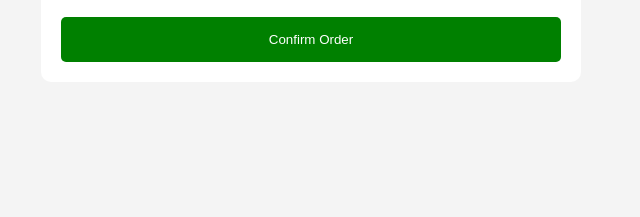
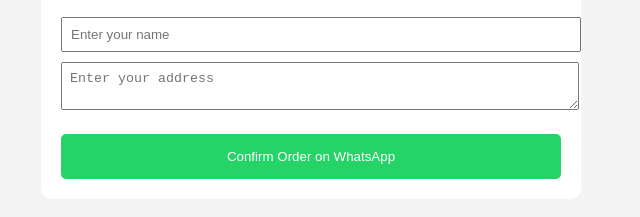
Before and after one commit to aiman746242/aimush-frontend, a plain HTML site: page checkout.html in a window 1280 px wide. Shown: the part 513-730 px from the top of the page, without its empty margins (329-969 px from the left). Drawn offline with Linux system fonts and the light colour scheme.

Commit message:
Enhance checkout with name, address inputs and WhatsApp button
Added input fields for name and address, and updated the button to confirm orders via WhatsApp.

```diff
--- a/checkout.html
+++ b/checkout.html
@@ -24,9 +24,23 @@
             <p>UPI Number: 9876543210</p>
         </div>
 
-        <button style="background: green; color: white; padding: 15px; width: 100%; border: none; cursor: pointer; border-radius: 5px;">
-            Confirm Order
-        </button>
+        <input type="text" id="name" placeholder="Enter your name" style="width: 100%; padding: 8px; margin-bottom: 10px;">
+<textarea id="address" placeholder="Enter your address" style="width: 100%; padding: 8px; margin-bottom: 20px;"></textarea>
+
+<button onclick="sendWhatsApp()" style="background: #25D366; color: white; padding: 15px; width: 100%; border: none; cursor: pointer; border-radius: 5px;">
+    Confirm Order on WhatsApp
+</button>
+
+<script>
+    function sendWhatsApp() {
+        let name = document.getElementById('name').value;
+        let address = document.getElementById('address').value;
+        let message = "New Order!%0A%0AName: " + name + "%0AAddress: " + address;
+        // 91XXXXXxxxx ki jagah apna mobile number likhein
+        let url = "https://wa.me/7708338592?text=" + message;
+        window.open(url, '_blank');
+    }
+</script>
     </div>
 
 </body>
```
